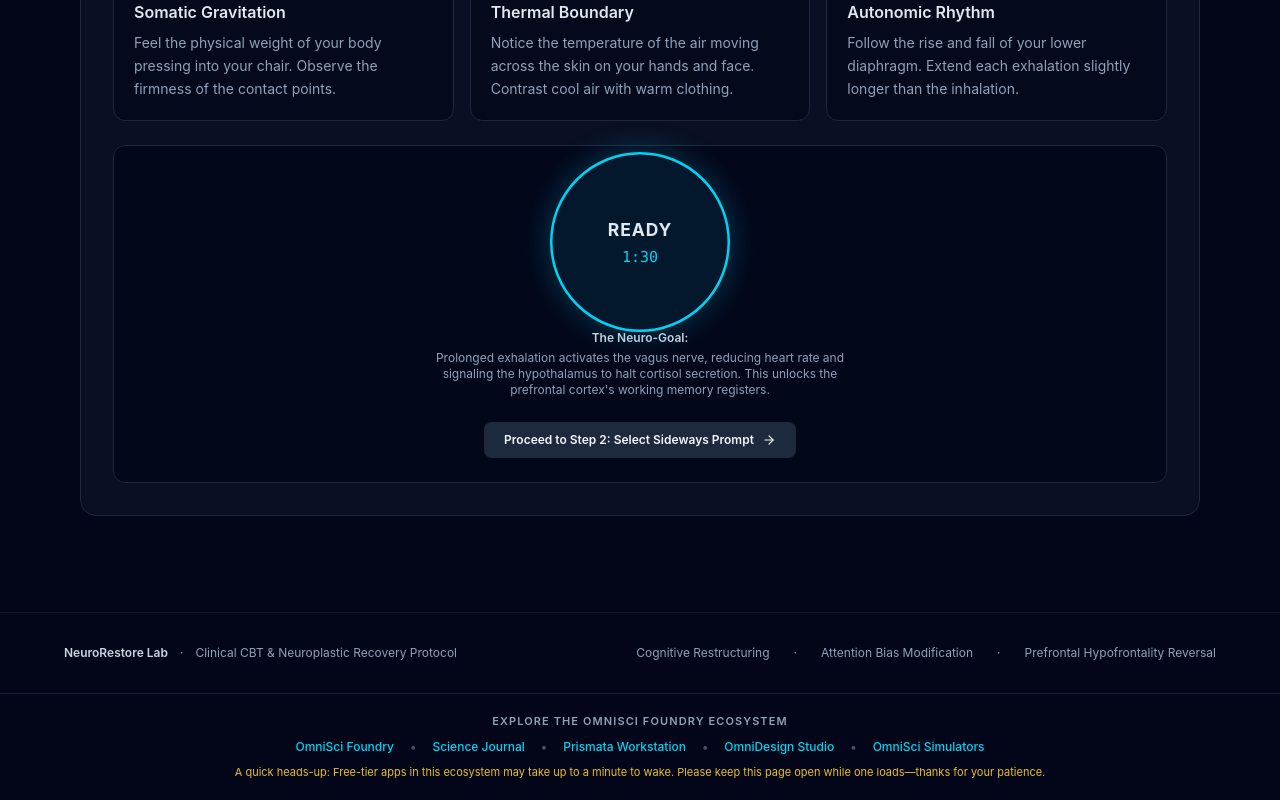
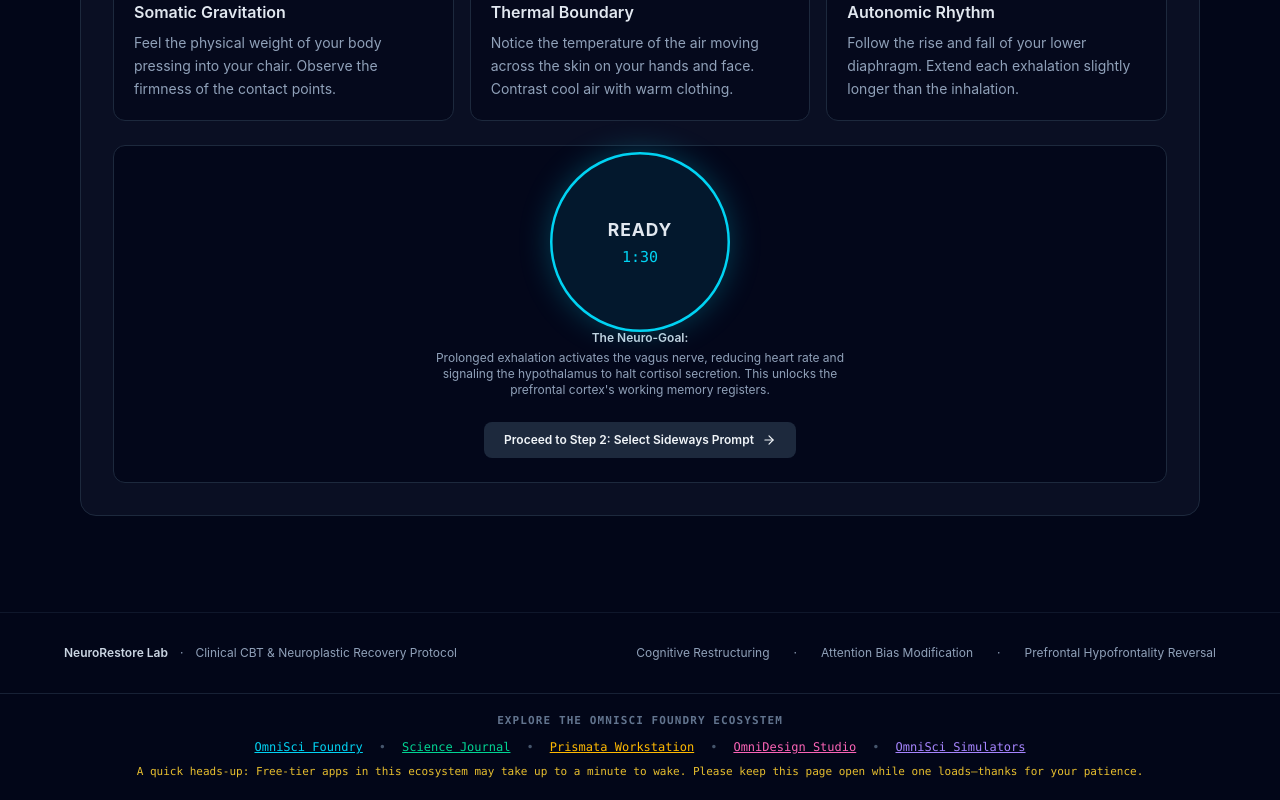
Before and after one commit to anthonymb167-code/neurofocus-suite-1, a React (Vite) app: page / in a window 1280 px wide. Shown: the part 945-1745 px from the top of the page. Built offline with nearby package versions, Linux system fonts and the light colour scheme.

Commit message:
Update EcosystemFooter.tsx

```diff
--- a/src/components/EcosystemFooter.tsx
+++ b/src/components/EcosystemFooter.tsx
@@ -1,25 +1,25 @@
 import React from 'react';
 
 const ECOSYSTEM_APPS = [
-  { name: 'OmniSci Foundry', url: 'https://omnisci-practical-feasibility-research-va4n.onrender.com' },
-  { name: 'Science Journal', url: 'https://omnisci-science-journal-1.onrender.com' },
-  { name: 'Prismata Workstation', url: 'https://prismata-optical-workstation.onrender.com' },
-  { name: 'OmniDesign Studio', url: 'https://omnidesign-studio.onrender.com' },
-  { name: 'NeuroFocus Suite', url: 'https://neurofocus-suite.onrender.com' },
-  { name: 'OmniSci Simulators', url: 'https://omnisci-simulators.onrender.com' },
+  { name: 'OmniSci Foundry', url: 'https://onrender.com', color: 'text-cyan-400 hover:text-cyan-300' },
+  { name: 'Science Journal', url: 'https://onrender.com', color: 'text-emerald-400 hover:text-emerald-300' },
+  { name: 'Prismata Workstation', url: 'https://onrender.com', color: 'text-amber-400 hover:text-amber-300' },
+  { name: 'OmniDesign Studio', url: 'https://onrender.com', color: 'text-pink-400 hover:text-pink-300' },
+  { name: 'NeuroFocus Suite', url: 'https://onrender.com', color: 'text-sky-400 hover:text-sky-300' },
+  { name: 'OmniSci Simulators', url: 'https://onrender.com', color: 'text-violet-400 hover:text-violet-300' },
 ];
 
 export default function EcosystemFooter({ currentApp }: { currentApp: string }) {
   const otherApps = ECOSYSTEM_APPS.filter((app) => app.name !== currentApp);
 
   return (
-    <footer className="bg-slate-950 border-t border-slate-800/80 px-4 py-5 text-center text-xs text-slate-400">
+    <footer className="bg-slate-950 border-t border-slate-800/80 px-4 py-5 text-center text-xs font-mono text-slate-400">
       <div className="max-w-5xl mx-auto space-y-2.5">
-        <div className="uppercase tracking-widest text-[11px] font-semibold text-slate-400">
+        <div className="uppercase tracking-widest text-[11px] font-semibold text-slate-500">
           Explore the OmniSci Foundry Ecosystem
         </div>
 
-        <div className="flex flex-wrap items-center justify-center gap-x-4 gap-y-2 text-cyan-400 font-medium">
+        <div className="flex flex-wrap items-center justify-center gap-x-4 gap-y-2 font-medium">
           {otherApps.map((app, index) => (
             <React.Fragment key={app.name}>
               {index > 0 && <span className="text-slate-600">•</span>}
@@ -27,7 +27,7 @@ export default function EcosystemFooter({ currentApp }: { currentApp: string })
                 href={app.url}
                 target="_blank"
                 rel="noopener noreferrer"
-                className="hover:text-cyan-300 hover:underline transition"
+                className={`${app.color} underline transition`}
               >
                 {app.name}
               </a>
```
